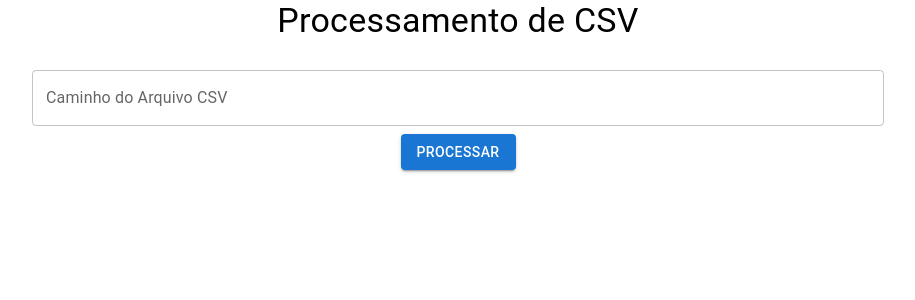
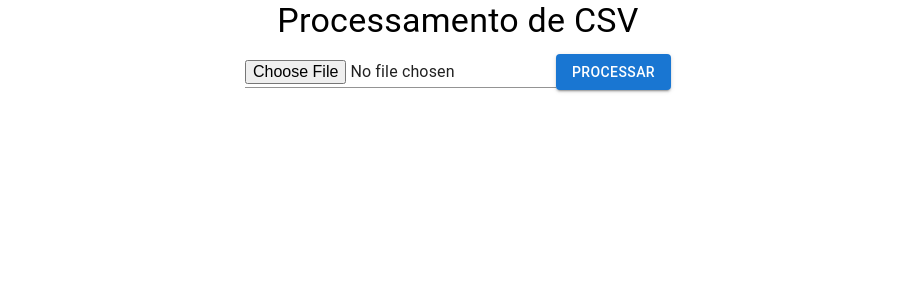
Before and after one commit to PedroIlustre/group-supplier-ui, a React (Create React App) app in the folder meu-app/: page / in a window 1280 px wide. Shown: the top 300 px of the page, without its empty margins (182-1097 px from the left). Built offline with nearby package versions, Linux system fonts and the light colour scheme.

Commit message:
feat: add style

```diff
--- a/meu-app/src/App.js
+++ b/meu-app/src/App.js
@@ -1,19 +1,30 @@
 import React, { useState } from 'react';
-import { TextField, Button, Container, Typography, Paper, Table, TableContainer, TableHead, TableRow, TableCell, TableBody } from '@mui/material';
+import { Button, Container, Typography, Paper, Table, TableContainer, TableHead, TableRow, TableCell, TableBody, Input } from '@mui/material';
 import './App.css';
 
 function App() {
-  const [filePath, setFilePath] = useState('');
+  const [file, setFile] = useState(null);
   const [result, setResult] = useState(null);
+
+  const handleFileChange = (e) => {
+    const selectedFile = e.target.files[0];
+    if (selectedFile) {
+      setFile(selectedFile);
+    }
+  };
 
   const handleSubmit = async () => {
     try {
+      if (!file) {
+        throw new Error('Por favor, selecione um arquivo.');
+      }
+
+      const formData = new FormData();
+      formData.append('file', file);
+
       const response = await fetch('http://localhost:3000/process', {
         method: 'POST',
-        headers: {
-          'Content-Type': 'application/json',
-        },
-        body: JSON.stringify({ filePath }),
+        body: formData,
       });
 
       if (!response.ok) {
@@ -33,13 +44,11 @@ function App() {
       <Typography variant="h4" gutterBottom>
         Processamento de CSV
       </Typography>
-      <TextField
-        label="Caminho do Arquivo CSV"
-        fullWidth
-        value={filePath}
-        onChange={(e) => setFilePath(e.target.value)}
+      <Input
+        type="file"
+        inputProps={{ accept: '.csv' }}
+        onChange={handleFileChange}
         margin="normal"
-        variant="outlined"
       />
       <Button variant="contained" color="primary" onClick={handleSubmit}>
         Processar
```
